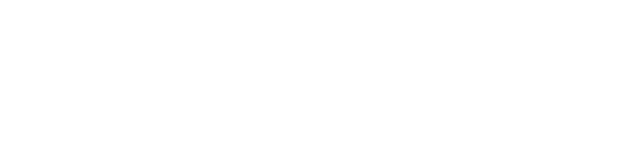
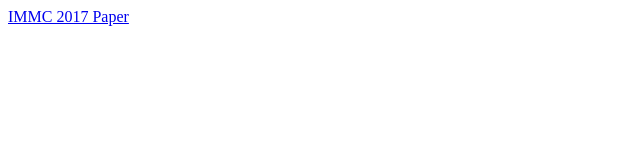
Before and after one commit to zehaozhou/zehaozhou.github.io, a plain HTML site: page index.html in a window 1280 px wide. Shown: the whole page, without its empty margins (0-640 px from the left). Drawn offline with Linux system fonts and the light colour scheme.

Commit message:
Add IMMC 2017 pdf link

```diff
--- a/index.html
+++ b/index.html
@@ -5,5 +5,6 @@
         <title>Zehao Zhou</title>
     </head>
     <body>
+        <a href="file:///C:/Users/User/Documents/IMMC%202017/2017006.pdf">IMMC 2017 Paper</a>
     </body>
 </html>
```
